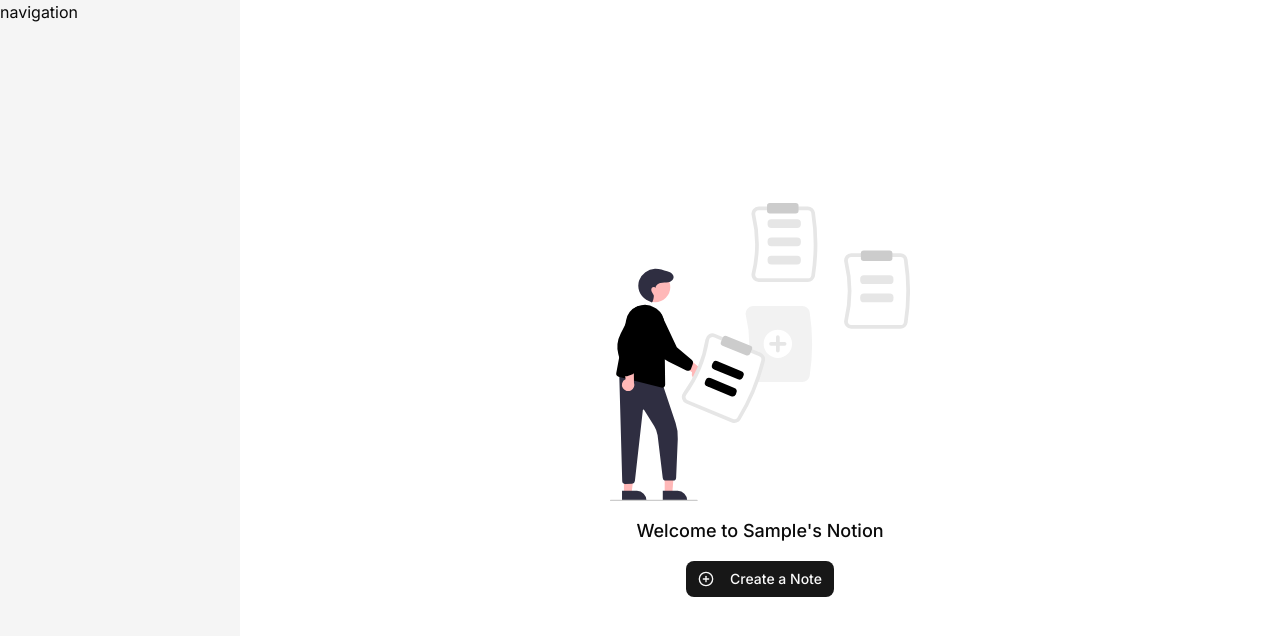
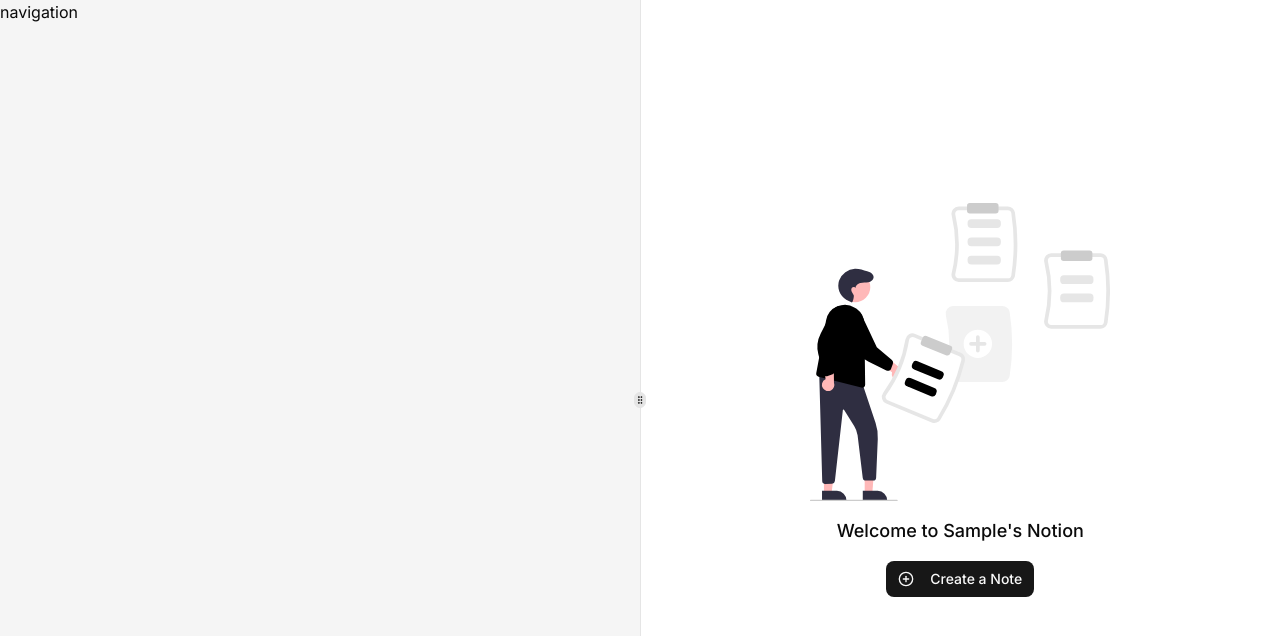
Before and after one commit to BacemJ/nextjs-notion-clone, a Next.js app: page /documents in a window 1280 px wide. Shown: the top 636 px of the page. Built offline with nearby package versions, Linux system fonts and the light colour scheme; no server answers; sample sign-in values are in the browser's storage.

Commit message:
problem solved by GPT-5

```diff
--- a/app/(main)/layout.tsx
+++ b/app/(main)/layout.tsx
@@ -1,7 +1,11 @@
 import { auth } from "@clerk/nextjs/server";
 import Navigation from "../../page-components/documents/navigation";
 import { redirect } from "next/navigation";
-
+import {
+  ResizableHandle,
+  ResizablePanel,
+  ResizablePanelGroup,
+} from "@/components/ui/resizable"
 export default async function ProtectedLayout({
   children,
 }: {
@@ -14,9 +18,20 @@
   }
 
   return <div className="h-full flex dark:bg-[#1f1f1f]">
-    <Navigation />
-    <main className="flex-1 h-full overflow-y-auto">
-      {children}
-    </main>
+
+    <ResizablePanelGroup direction="horizontal">
+      <ResizablePanel>
+        <Navigation />
+      </ResizablePanel>
+      <ResizableHandle withHandle />
+      <ResizablePanel>
+        <main className="flex-1 h-full overflow-y-auto">
+          {children}
+        </main>
+      </ResizablePanel>
+    </ResizablePanelGroup>
+
+
+
     </div>;
 }
--- a/app/layout.tsx
+++ b/app/layout.tsx
@@ -13,7 +13,7 @@
   SignedIn,
   SignedOut,
   UserButton,
-} from '@clerk/nextjs'
+} from "@clerk/nextjs";
 const inter = Inter({ subsets: ["latin"] });
 const geistSans = Geist({
   variable: "--font-geist-sans",
@@ -39,12 +39,17 @@
   children: React.ReactNode;
 }>) {
   return (
-    <ClerkProvider>
-    <ConvexClientProvider>
+    <ClerkProvider
+      publishableKey={process.env.NEXT_PUBLIC_CLERK_PUBLISHABLE_KEY}
+      appearance={{
+        elements: {
+          rootBox: "!w-full",
+        },
+        variables: { colorPrimary: "#6366f1" },
+      }}
+    >
       <html lang="en" className="dark:bg-[#1f1f1f]" suppressHydrationWarning>
-        <body
-          className={cn( inter.className,"dark:bg-[#1f1f1f]")}
-        >
+        <body className={cn(inter.className, "dark:bg-[#1f1f1f]")}>
           <ThemeProvider
             attribute="class"
             enableSystem
@@ -52,12 +57,10 @@
             disableTransitionOnChange
             storageKey="eisa's-notion-theme"
           >
-
-                {children}
+            <ConvexClientProvider>{children}</ConvexClientProvider>
           </ThemeProvider>
         </body>
       </html>
-    </ConvexClientProvider>
     </ClerkProvider>
   );
 }
--- a/components/providers/convex-provider.tsx
+++ b/components/providers/convex-provider.tsx
@@ -1,21 +1,25 @@
 "use client";
 
+// Single responsibility: provide Convex bound to existing Clerk auth context.
+// Assumes a parent <ClerkProvider> wraps the tree (see app/layout.tsx).
 import { ConvexReactClient } from "convex/react";
 import { ConvexProviderWithClerk } from "convex/react-clerk";
-import { ClerkProvider, useAuth } from "@clerk/nextjs";
+import { useAuth } from "@clerk/nextjs";
 
-const convex = new ConvexReactClient(process.env.NEXT_PUBLIC_CONVEX_URL!);
-
-export function ConvexClientProvider({
-  children,
-}: {
-  children: React.ReactNode;
-}) {
-  return (
-    <ClerkProvider>
-      <ConvexProviderWithClerk client={convex} useAuth={useAuth}>
-        {children}
-      </ConvexProviderWithClerk>
-    </ClerkProvider>
+const convexUrl = process.env.NEXT_PUBLIC_CONVEX_URL;
+if (!convexUrl) {
+  // Fail fast in dev to surface misconfiguration.
+  // (Console warning only so build does not crash in prod deploy previews.)
+  console.warn(
+    "[Convex] NEXT_PUBLIC_CONVEX_URL is not defined. Convex client will not function until it is set."
   );
 }
+const convex = new ConvexReactClient(convexUrl || "");
+
+export function ConvexClientProvider({ children }: { children: React.ReactNode }) {
+  return (
+    <ConvexProviderWithClerk client={convex} useAuth={useAuth}>
+      {children}
+    </ConvexProviderWithClerk>
+  );
+}
--- a/page-components/documents/navigation.tsx
+++ b/page-components/documents/navigation.tsx
@@ -2,7 +2,7 @@
 
 function Navigation() {
   return (
-    <aside className='group/sidebar h-full bg-secondary overflow-y-auto sticky flex w-60 flex-col z-[99999] min-h-[100vh] left-0 top-0'>
+    <aside className='group/sidebar h-full v-full bg-secondary overflow-y-auto  flex flex-col z-[99999] min-h-[100vh] left-0 top-0'>
         navigation
     </aside>
   )
```
Lines whose indentation alone changed are shown as unchanged.
